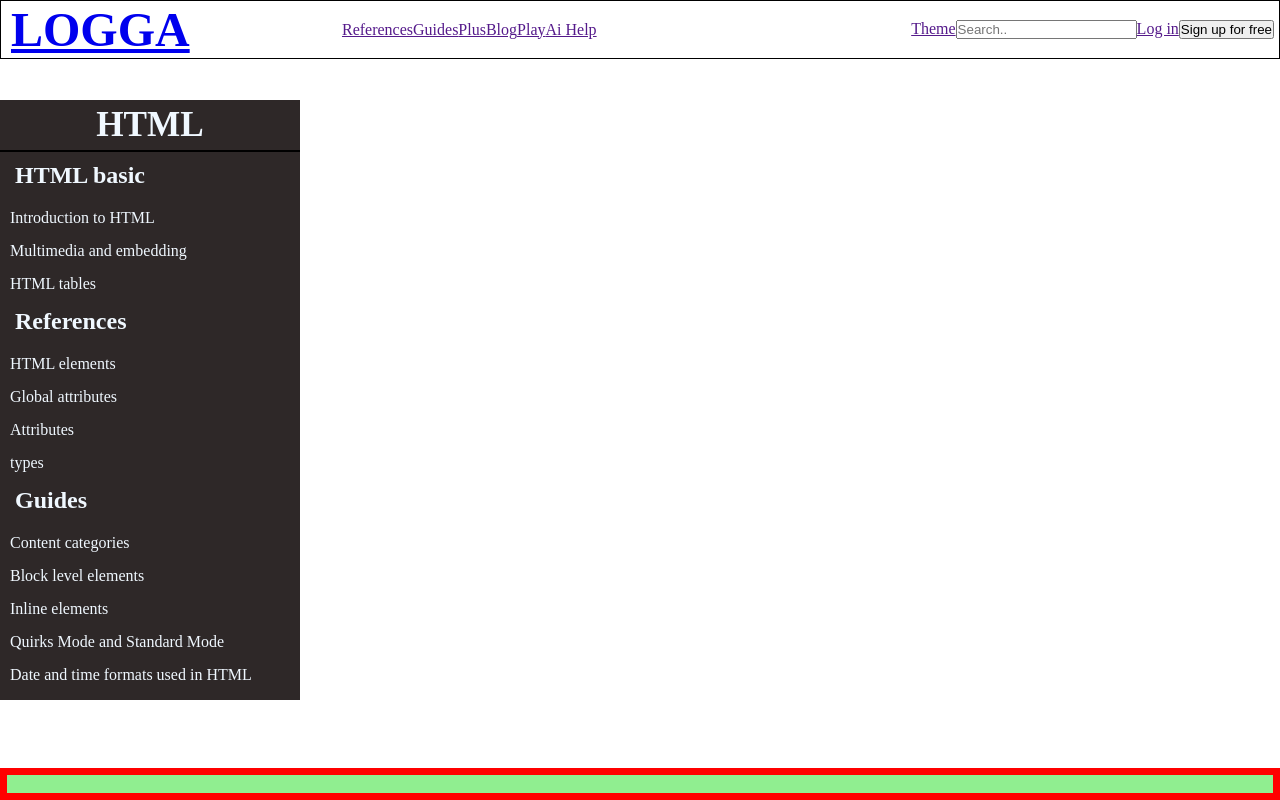
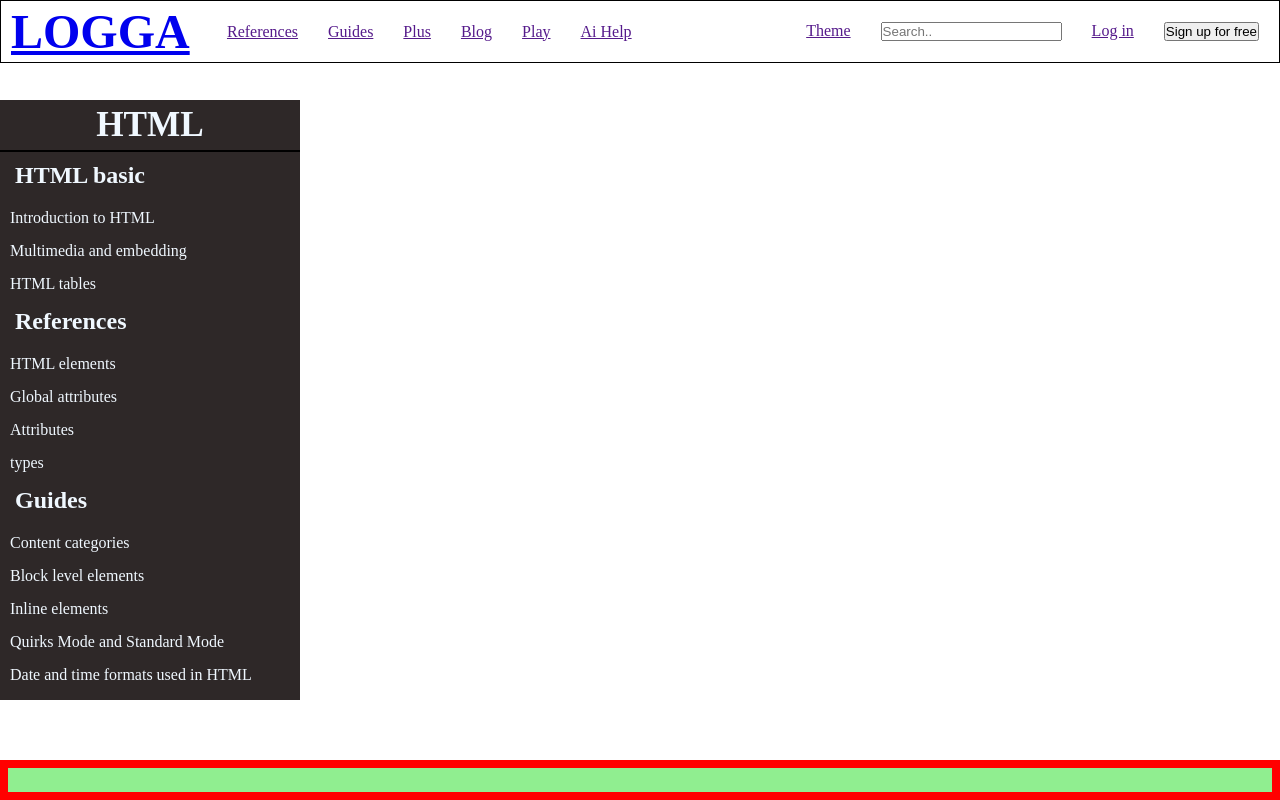
Before and after one commit to Erikm93/uppgift2, a plain HTML site: page index.html in a window 1280 px wide. Drawn offline with Linux system fonts and the light colour scheme.

Commit message:
Merge branch 'main' of https://github.com/Erikm93/uppgift2

```diff
--- a/styles.css
+++ b/styles.css
@@ -38,8 +38,7 @@ nav {
 }
 .navbar2 a:hover {
     background: lightcoral;
-    padding: 10px;
-    margin: 10px;
+
 }
 .topnav {
     align-content: center;
@@ -56,7 +55,7 @@ li {
     padding: 15px;
     cursor: pointer;
     color: black;
-    padding: 0;
+
 }
 
 #sidebar{
@@ -98,10 +97,10 @@ li {
 }
 
 footer {
-    position: fixed;
     background: lightgreen;
+    position: absolute;
     bottom: 0;
     width: 100%;
-    height: 2rem;
-    border: 7px solid red;
+    height: 2.5rem;
+    border: 8px solid red;
 }
```
